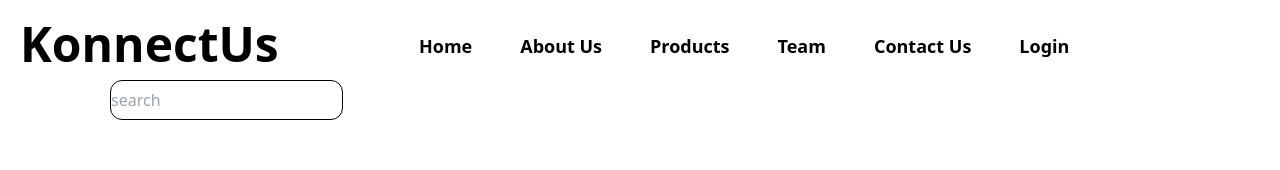
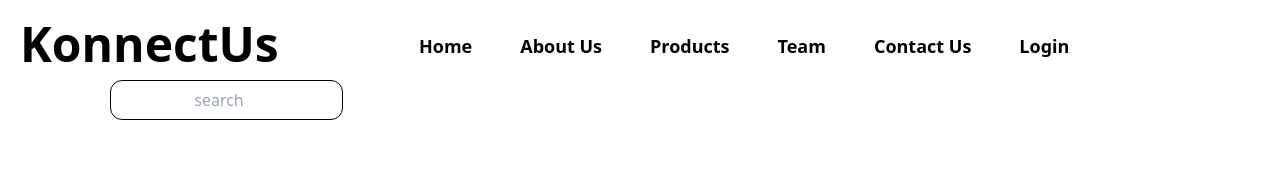
Before and after one commit to KhoTheProgrammer/KonnectUs, a React (Create React App) app: page / in a window 1280 px wide. Shown: the top 170 px of the page. Built offline with nearby package versions, Linux system fonts and the light colour scheme.

Commit message:
Centered the placeholder text of search bar

```diff
--- a/src/components/HomePage/NavBar.js
+++ b/src/components/HomePage/NavBar.js
@@ -15,7 +15,7 @@ export default function NavBar() {
       <input
         type="search"
         placeholder="search"
-        className=" h-10 mt-2 ml-[90px] border-[1px] border-black rounded-xl mx-6 "
+        className=" h-10 mt-2 ml-[90px] border-[1px] border-black text-center rounded-xl mx-6 "
       ></input>
     </div>
   );
```
